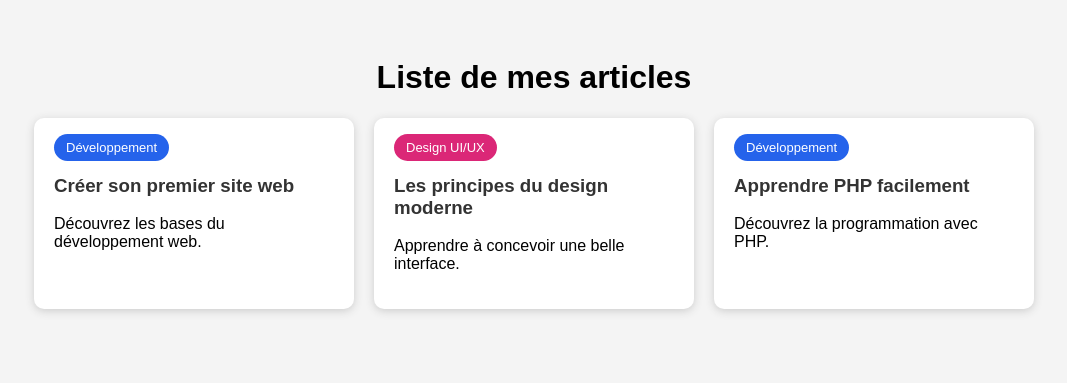
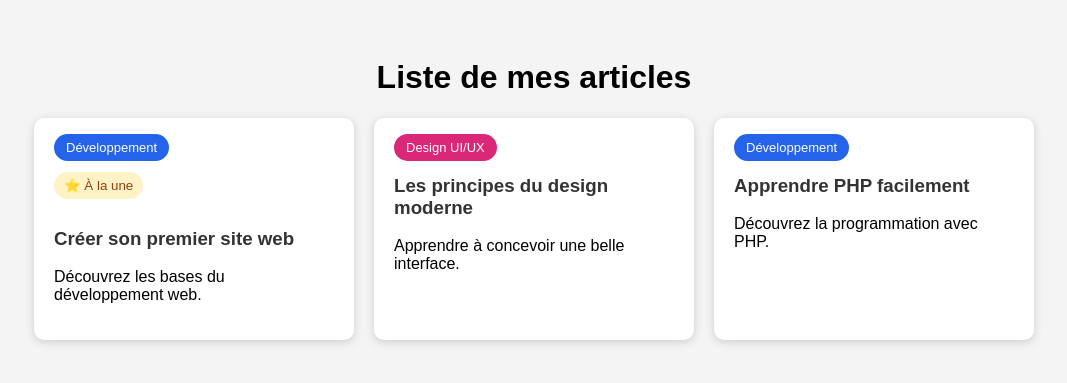
Before and after one commit to yasmineamezian6-web/TUTORIELS-SOLICODE, a PHP site: page /index.php in a window 1280 px wide. Shown: the top 383 px of the page, without its empty margins (106-1173 px from the left). Run offline with PHP 8.4, Linux system fonts and the light colour scheme.

Commit message:
Modifie Tuto 8

```diff
--- a/SESSION 4/Tuto 8/php/page-dynamique/adapter-affichage-condition-if-else/index-template.php
+++ b/SESSION 4/Tuto 8/php/page-dynamique/adapter-affichage-condition-if-else/index-template.php
@@ -80,7 +80,11 @@
 
                 <?php if ($article['id'] == 1): ?>
 
-
+                    <p>
+                        <small class="badge-special">
+                            ⭐ À la une
+                        </small>
+                    </p>
 
                 <?php endif; ?>
 
```
